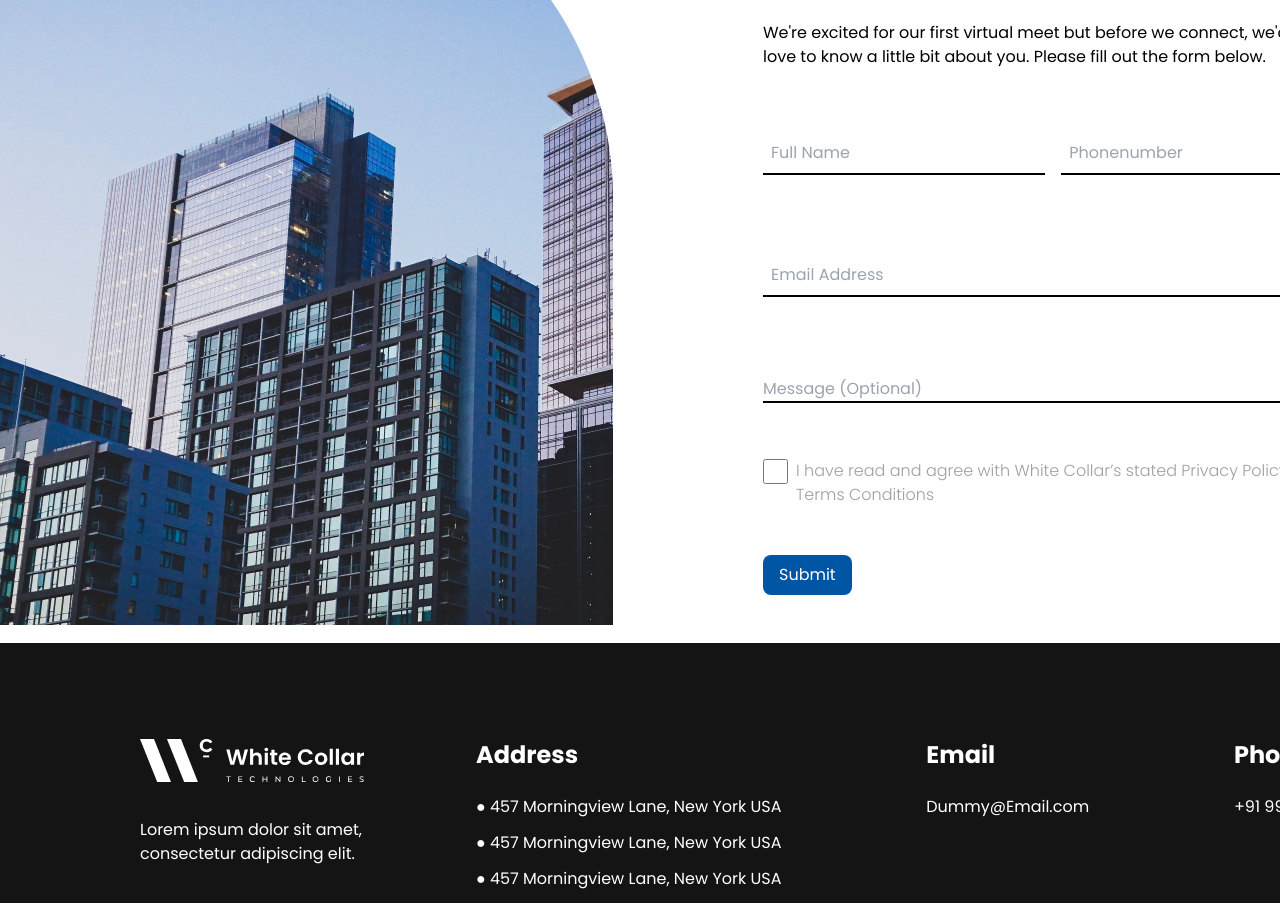
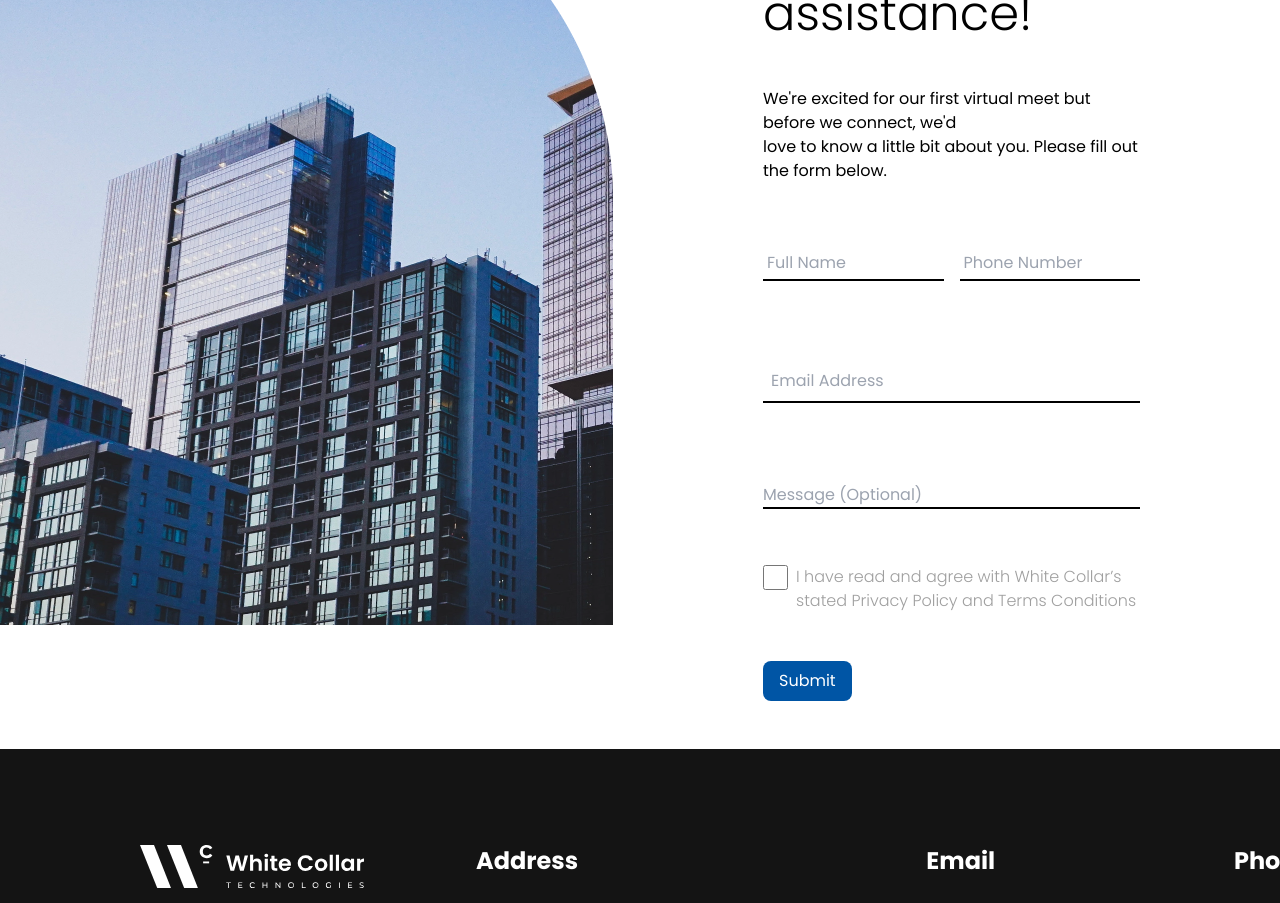
Before and after one commit to tusharkc/whiteCollarTech, a React (Vite) app: page / in a window 1280 px wide. Shown: the part 6340-7243 px from the top of the page. Built offline with nearby package versions, Linux system fonts and the light colour scheme.

Commit message:
added changes

```diff
--- a/src/features/HomePage/Components/HomePageCTA/HomePageCTA.jsx
+++ b/src/features/HomePage/Components/HomePageCTA/HomePageCTA.jsx
@@ -18,21 +18,34 @@ const HomePageCTA = () => {
         </p>
 
         <form>
-          <div>
-            <div className="flex items-center gap-4 mt-16">
+          <div className="grid grid-cols-12 gap-4 mt-16">
+            <input
+              className="col-span-6 outline-none border-b-2 border-black p-1 bg-transparent"
+              placeholder="Full Name"
+              name="fullName"
+              id="fullName"
+            />
+            <input
+              className="col-span-6 outline-none border-b-2 border-black p-1 bg-transparent"
+              placeholder="Phone Number"
+              name="phoneNumber"
+              id="phoneNumber"
+            />
+          </div>
+          {/* <div className="grid-cols-12 bg-red-300 w-full gap-4">
             <input
               name="fullName"
               id="fullName"
               placeholder="Full Name"
-                className="active:outline-none focus:outline-none p-2 border-b-2 border-black max-w-[49%]"
+              className="active:outline-none focus:outline-none p-2 border-b-2 border-black col-span-6"
             />
             <input
               name="phoneNumber"
               id="phoneNumber"
-                placeholder="Phonenumber"
-                className="active:outline-none focus:outline-none p-2 border-b-2 border-black max-w-[49%]"
+              placeholder="Phone Number"
+              className="active:outline-none focus:outline-none p-2 border-b-2 border-black col-span-6"
             />
-            </div>
+          </div> */}
 
           <input
             name="email"
@@ -64,7 +77,6 @@ const HomePageCTA = () => {
           <button className="my-12 bg-[#0055A5] text-white hover:bg-[#141414] px-4 py-2 rounded-lg transition-all">
             Submit
           </button>
-          </div>
         </form>
       </div>
     </div>
```
Lines whose indentation alone changed are shown as unchanged.
